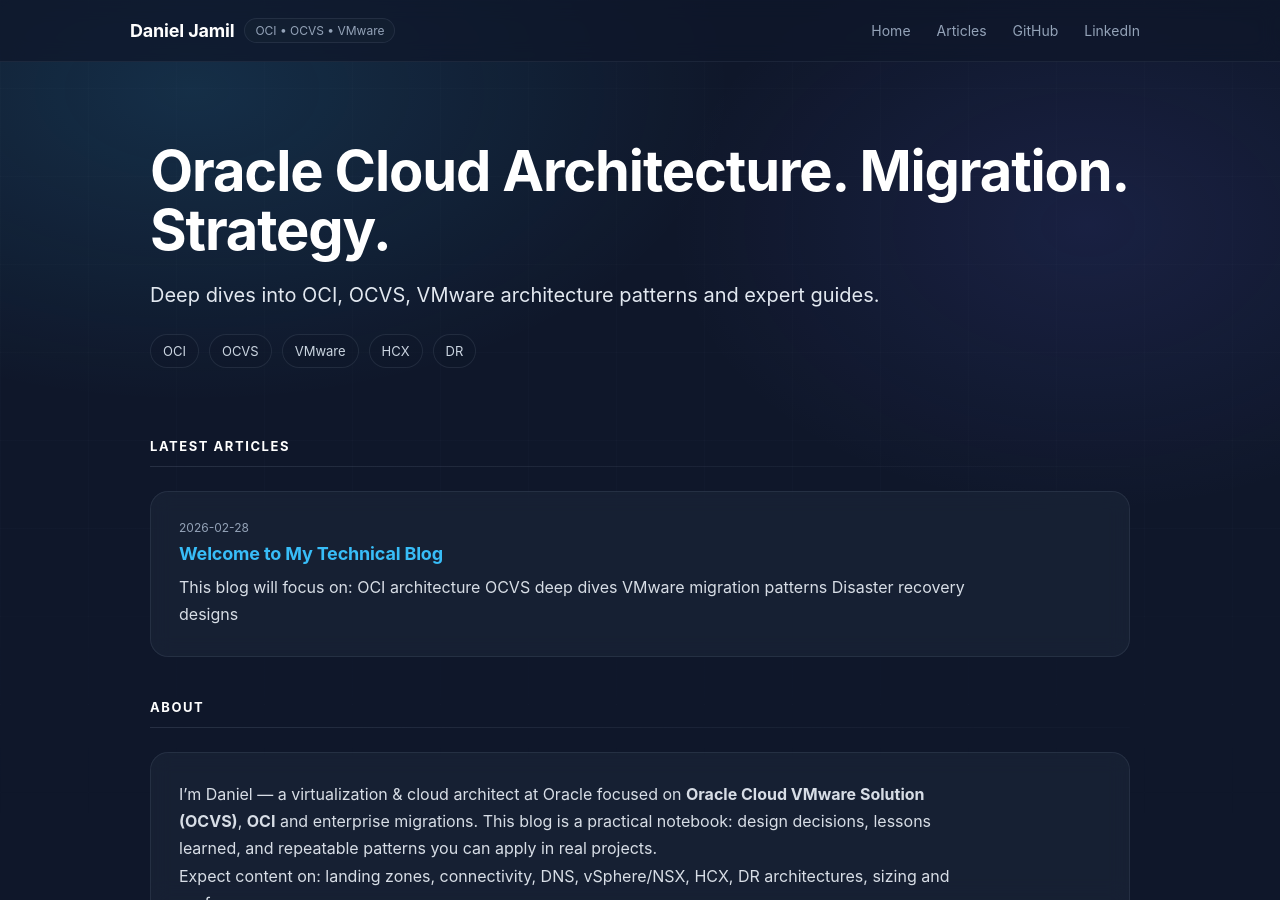
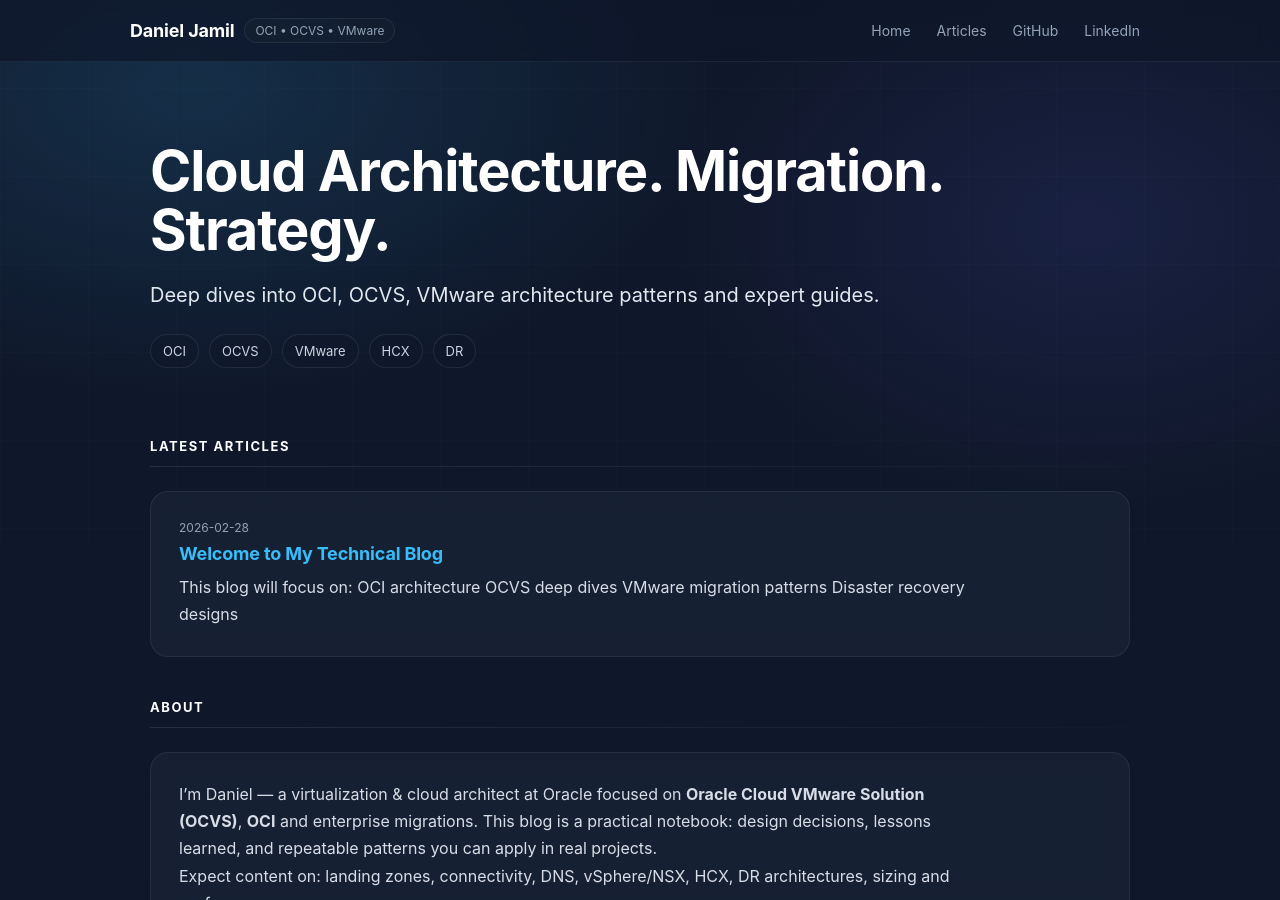
Before and after one commit to Daniel-Jamil/danieljamil.github.io, a Jekyll site: the page built from index.md, in a window 1280 px wide and 900 px high. Built offline with Jekyll 4.4.1, drawn with Linux system fonts in a browser that asks for light colours.

Commit message:
Update index.md

```diff
--- a/index.md
+++ b/index.md
@@ -4,7 +4,7 @@
 ---
 
 <section class="hero">
-  <h1>Oracle Cloud Architecture. Migration. Strategy.</h1>
+  <h1>Cloud Architecture. Migration. Strategy.</h1>
   <p>Deep dives into OCI, OCVS, VMware architecture patterns and expert guides.</p>
 
   <div class="hero-badges">
```
